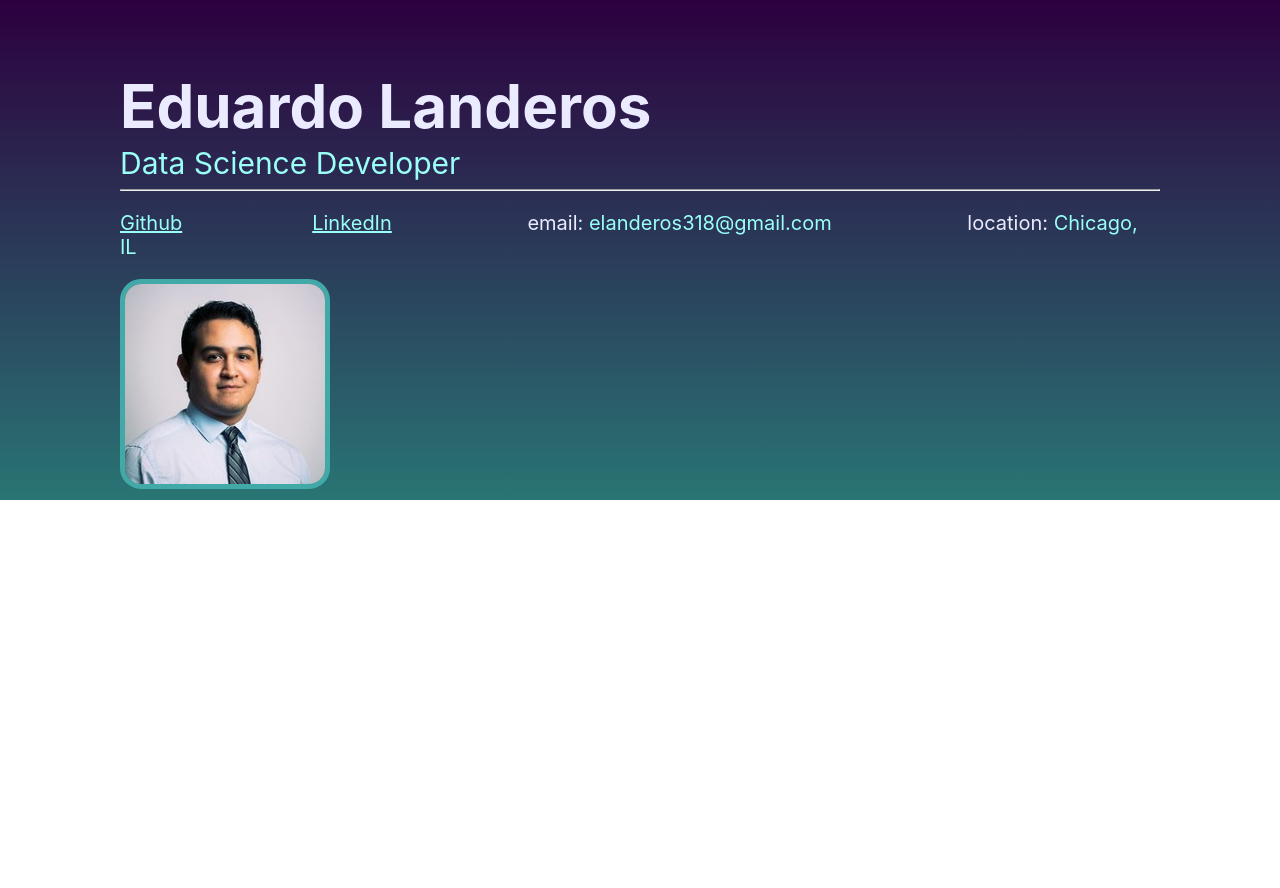
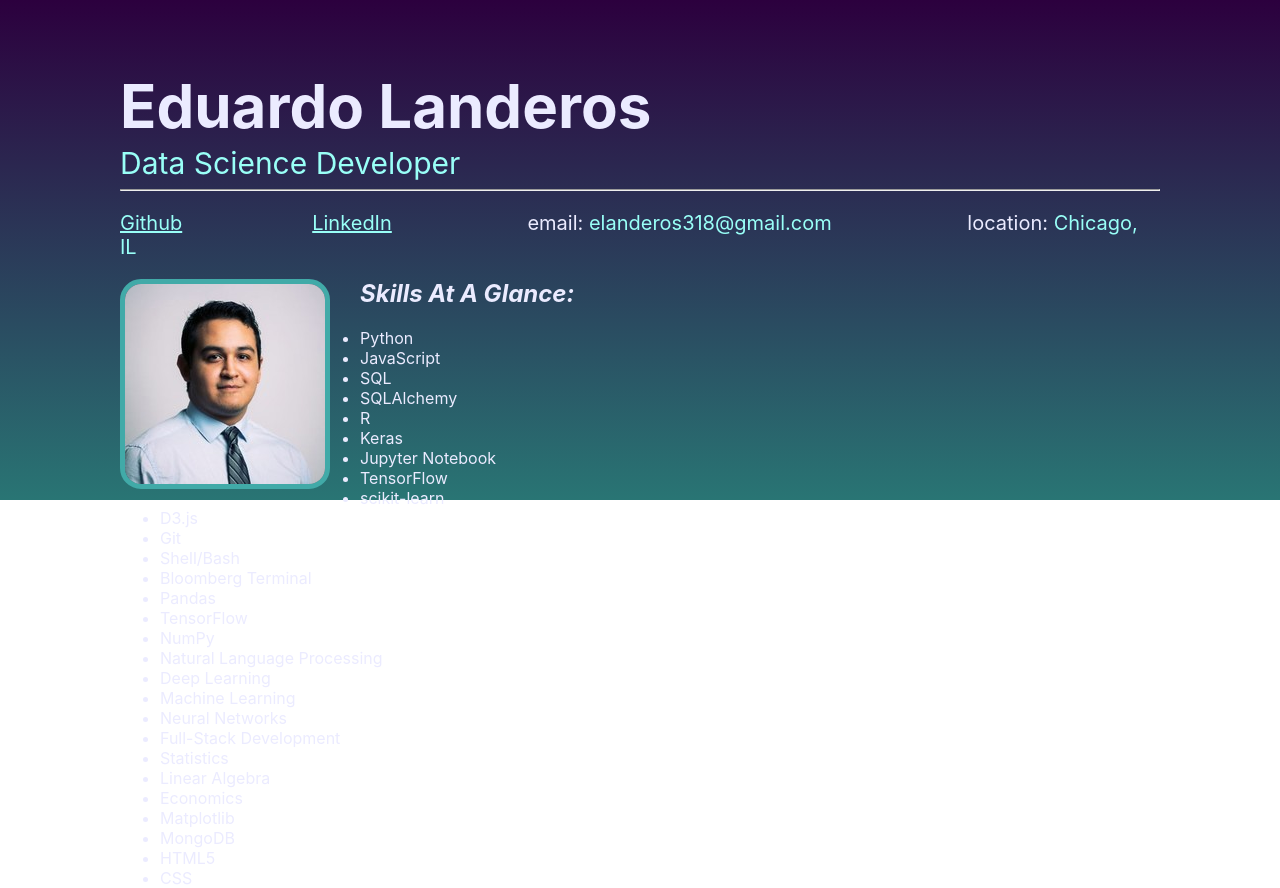
Before and after one commit to elanderos318/portfolio-website, a React (Create React App) app: page / in a window 1280 px wide. Before the commit the page ends 800 px from the top, so only its background shows below. Built offline with nearby package versions, Linux system fonts and the light colour scheme.

Commit message:
profile pic set to float left, skills roughly displayed on header

```diff
--- a/src/App.css
+++ b/src/App.css
@@ -72,6 +72,8 @@ a {
   border-width: 5px;
   border-style: solid;
   border-radius: 10%;
+  float: left;
+  margin-right: 30px;
 }
 
 .header-contact {
@@ -86,3 +88,7 @@ a {
   display: inline;
   margin-right: 130px;
 }
+
+.skills-header {
+  font-style: italic;
+}
--- a/src/App.js
+++ b/src/App.js
@@ -31,6 +31,16 @@ var contactStyle = {
 }
 
 function Header() {
+
+  const skillSet = header.skills;
+  const skillElements = skillSet.map((skill, i) => {
+    return (
+      <li key={i}>
+        {skill}
+      </li>
+    )
+  })
+
   return(
     <div className="header">
 
@@ -58,6 +68,12 @@ function Header() {
         </ul>
 
         <img src={profile} alt="Eduardo's Profile Pic" className="profile-picture"></img>
+
+        <h2 className = "skills-header">Skills At A Glance:</h2>
+
+        <ul classNmae = "skill-set">
+          {skillElements}
+        </ul>
 
 
       </div>
--- a/src/header.json
+++ b/src/header.json
@@ -2,5 +2,35 @@
     "name": "Eduardo Landeros",
     "contact": {
         "email": "elanderos318@gmail.com"
-    }
+    },
+    "skills": [
+        "Python",
+        "JavaScript",
+        "SQL",
+        "SQLAlchemy",
+        "R",
+        "Keras",
+        "Jupyter Notebook",
+        "TensorFlow",
+        "scikit-learn",
+        "D3.js",
+        "Git",
+        "Shell/Bash",
+        "Bloomberg Terminal",
+        "Pandas",
+        "TensorFlow",
+        "NumPy",
+        "Natural Language Processing",
+        "Deep Learning",
+        "Machine Learning",
+        "Neural Networks",
+        "Full-Stack Development",
+        "Statistics",
+        "Linear Algebra",
+        "Economics",
+        "Matplotlib",
+        "MongoDB",
+        "HTML5",
+        "CSS"
+    ]
 }
```
